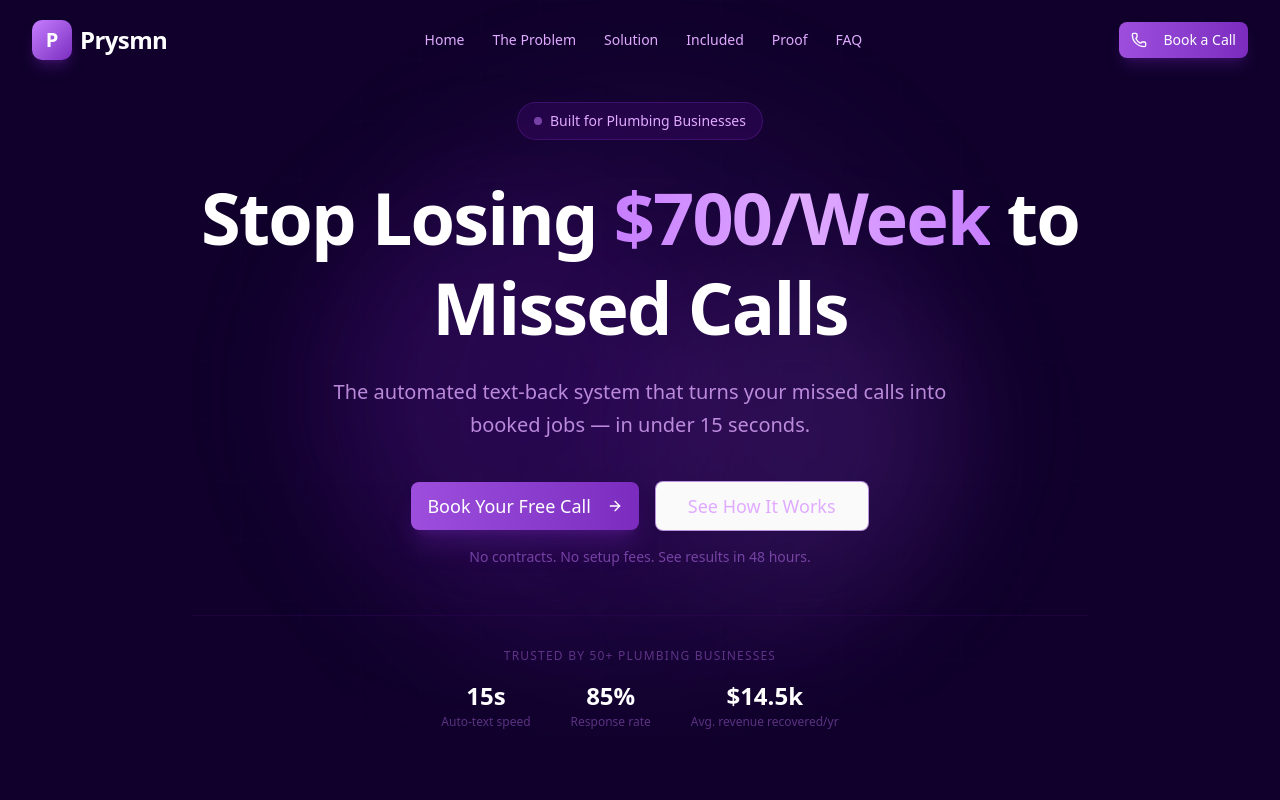
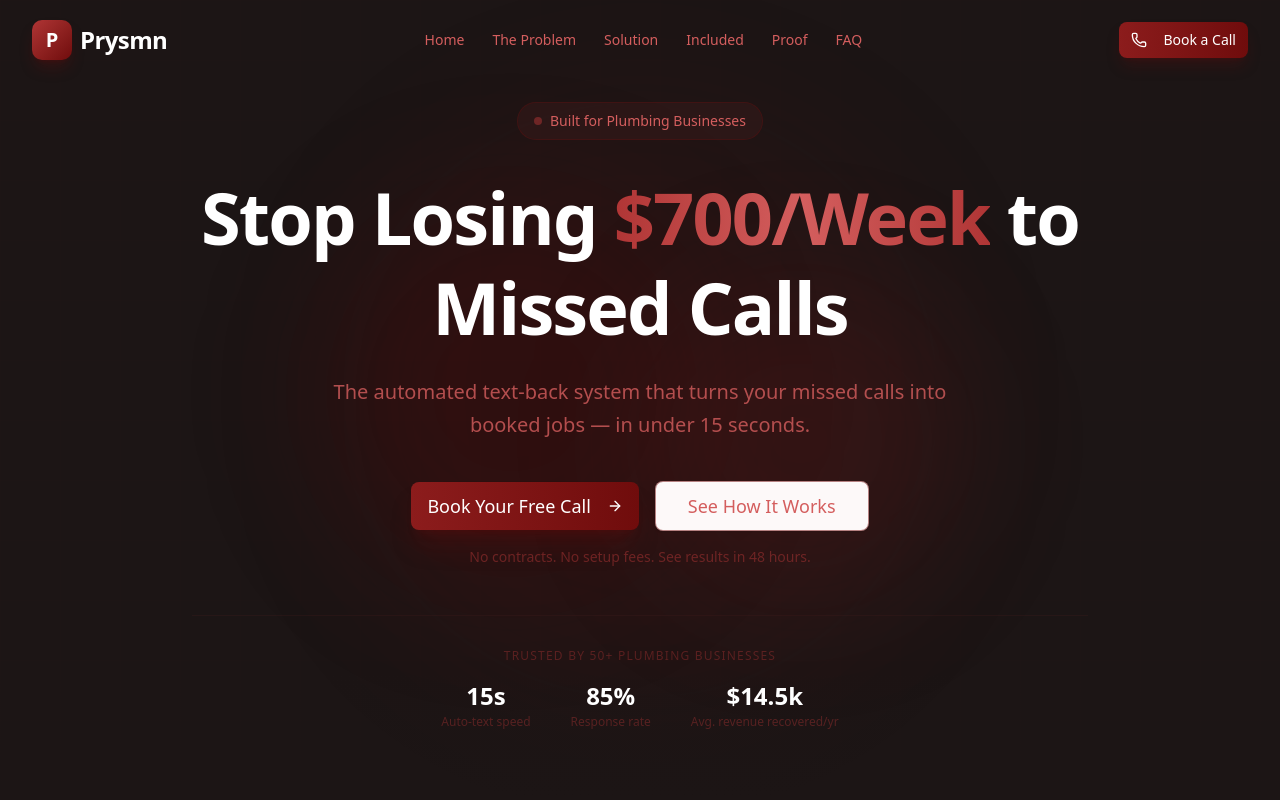
Before and after one commit to Low3ndDev/prysmn.v2, a Next.js app: page / in a window 1280 px wide. Shown: the top 800 px of the page. Built offline with nearby package versions, Linux system fonts and the light colour scheme.

Commit message:
ecc26102-0078-41d6-9571-befc7997c694

```diff
--- a/src/app/globals.css
+++ b/src/app/globals.css
@@ -42,84 +42,88 @@
   --radius-lg: var(--radius);
   --radius-xl: calc(var(--radius) + 4px);
 
-  /* Prysmn Purple Palette */
-  --color-prysmn-950: #10002b;
-  --color-prysmn-900: #240046;
-  --color-prysmn-800: #3c096c;
-  --color-prysmn-700: #5a189a;
-  --color-prysmn-600: #7b2cbf;
-  --color-prysmn-500: #9d4edd;
-  --color-prysmn-400: #c77dff;
-  --color-prysmn-300: #e0aaff;
+  /* Prysmn Dark Red Palette */
+  --color-prysmn-950: #1c1515;
+  --color-prysmn-900: #2d1818;
+  --color-prysmn-800: #401c1c;
+  --color-prysmn-700: #5a0303;
+  --color-prysmn-600: #700c0c;
+  --color-prysmn-500: #8c1c1c;
+  --color-prysmn-400: #b03535;
+  --color-prysmn-300: #d45e5e;
+  --color-prysmn-200: #e88080;
+  --color-prysmn-100: #f5a8a8;
+  --color-prysmn-gray: #727070;
+  --color-prysmn-gray-dark: #615f5f;
 }
 
 :root {
   --radius: 0.625rem;
-  --background: oklch(0.985 0.002 300);
-  --foreground: oklch(0.145 0.015 300);
+  --background: oklch(0.985 0.005 22);
+  --foreground: oklch(0.145 0.02 22);
   --card: oklch(1 0 0);
-  --card-foreground: oklch(0.145 0.015 300);
+  --card-foreground: oklch(0.145 0.02 22);
   --popover: oklch(1 0 0);
-  --popover-foreground: oklch(0.145 0.015 300);
-  --primary: oklch(0.389 0.177 300);
+  --popover-foreground: oklch(0.145 0.02 22);
+  --primary: oklch(0.389 0.177 22);
   --primary-foreground: oklch(0.985 0 0);
-  --secondary: oklch(0.955 0.02 300);
-  --secondary-foreground: oklch(0.25 0.1 300);
-  --muted: oklch(0.96 0.01 300);
-  --muted-foreground: oklch(0.5 0.04 300);
-  --accent: oklch(0.55 0.2 300);
+  --secondary: oklch(0.955 0.02 22);
+  --secondary-foreground: oklch(0.25 0.1 22);
+  --muted: oklch(0.96 0.01 22);
+  --muted-foreground: oklch(0.5 0.04 22);
+  --accent: oklch(0.55 0.2 22);
   --accent-foreground: oklch(0.985 0 0);
   --destructive: oklch(0.577 0.245 27.325);
-  --border: oklch(0.91 0.02 300);
-  --input: oklch(0.91 0.02 300);
-  --ring: oklch(0.45 0.18 300);
-  --chart-1: oklch(0.389 0.177 300);
-  --chart-2: oklch(0.55 0.2 300);
-  --chart-3: oklch(0.65 0.18 300);
-  --chart-4: oklch(0.75 0.15 300);
-  --chart-5: oklch(0.85 0.1 300);
-  --sidebar: oklch(0.97 0.01 300);
-  --sidebar-foreground: oklch(0.145 0.015 300);
-  --sidebar-primary: oklch(0.389 0.177 300);
+  --border: oklch(0.91 0.015 22);
+  --input: oklch(0.91 0.015 22);
+  --ring: oklch(0.45 0.18 22);
+  --chart-1: oklch(0.389 0.177 22);
+  --chart-2: oklch(0.55 0.2 22);
+  --chart-3: oklch(0.65 0.18 22);
+  --chart-4: oklch(0.75 0.15 22);
+  --chart-5: oklch(0.85 0.1 22);
+  --sidebar: oklch(0.97 0.01 22);
+  --sidebar-foreground: oklch(0.145 0.02 22);
+  --sidebar-primary: oklch(0.389 0.177 22);
   --sidebar-primary-foreground: oklch(0.985 0 0);
-  --sidebar-accent: oklch(0.955 0.02 300);
-  --sidebar-accent-foreground: oklch(0.25 0.1 300);
-  --sidebar-border: oklch(0.91 0.02 300);
-  --sidebar-ring: oklch(0.45 0.18 300);
+  --sidebar-accent: oklch(0.955 0.02 22);
+  --sidebar-accent-foreground: oklch(0.25 0.1 22);
+  --sidebar-border: oklch(0.91 0.015 22);
+  --sidebar-ring: oklch(0.45 0.18 22);
 }
 
 .dark {
-  --background: oklch(0.12 0.04 300);
-  --foreground: oklch(0.985 0.01 300);
-  --card: oklch(0.17 0.05 300);
-  --card-foreground: oklch(0.985 0.01 300);
-  --popover: oklch(0.17 0.05 300);
-  --popover-foreground: oklch(0.985 0.01 300);
-  --primary: oklch(0.65 0.18 300);
-  --primary-foreground: oklch(0.12 0.04 300);
-  --secondary: oklch(0.22 0.06 300);
-  --secondary-foreground: oklch(0.985 0.01 300);
-  --muted: oklch(0.22 0.06 300);
-  --muted-foreground: oklch(0.65 0.05 300);
-  --accent: oklch(0.55 0.2 300);
+  --background: oklch(0.12 0.03 22);
+  --foreground: oklch(0.985 0.01 22);
+  --card: oklch(0.17 0.04 22);
+  --card-foreground: oklch(0.985 0.01 22);
+  --popover: oklch(0.17 0.04 22);
+  --popover-foreground: oklch(0.985 0.01 22);
+  --primary: oklch(0.65 0.18 22);
+  --primary-foreground: oklch(0.12 0.03 22);
+  --secondary: oklch(0.22 0.05 22);
+  --secondary-foreground: oklch(0.985 0.01 22);
+  --muted: oklch(0.22 0.05 22);
+  --muted-foreground: oklch(0.65 0.04 22);
+  --accent: oklch(0.55 0.2 22);
   --accent-foreground: oklch(0.985 0 0);
   --destructive: oklch(0.704 0.191 22.216);
-  --border: oklch(0.3 0.06 300);
-  --input: oklch(0.3 0.06 300);
-  --ring: oklch(0.55 0.2 300);
-  --chart-1: oklch(0.55 0.2 300);
-  --chart-2: oklch(0.65 0.18 300);
-  --chart-3: oklch(0.75 0.15 300);
-  --chart-4: oklch(0.45 0.17 300);
-  --chart-5: oklch(0.85 0.1 300);
-  --sidebar: oklch(0.17 0.05 300);
-  --sidebar-foreground: oklch(0.985 0.01 300);
-  --sidebar-primary: oklch(0.55 0.2 300);
+  --border: oklch(0.3 0.05 22);
+  --input: oklch(0.3 0.05 22);
+  --ring: oklch(0.55 0.2 22);
+  --chart-1: oklch(0.55 0.2 22);
+  --chart-2: oklch(0.65 0.18 22);
+  --chart-3: oklch(0.75 0.15 22);
+  --chart-4: oklch(0.45 0.17 22);
+  --chart-5: oklch(0.85 0.1 22);
+  --sidebar: oklch(0.17 0.04 22);
+  --sidebar-foreground: oklch(0.985 0.01 22);
+  --sidebar-primary: oklch(0.55 0.2 22);
   --sidebar-primary-foreground: oklch(0.985 0 0);
-  --sidebar-accent: oklch(0.22 0.06 300);
-  --sidebar-accent-foreground: oklch(0.985 0.01 300);
-  --sidebar-border: oklch(0.3 0.06 300);
-  --sidebar-ring: oklch(0.55 0.2 300);
+  --sidebar-accent: oklch(0.22 0.05 22);
+  --sidebar-accent-foreground: oklch(0.985 0.01 22);
+  --sidebar-border: oklch(0.3 0.05 22);
+  --sidebar-ring: oklch(0.55 0.2 22);
 }
 
 @layer base {
@@ -153,14 +157,14 @@ section[id] {
 }
 
 ::-webkit-scrollbar-track {
-  background: #10002b;
+  background: #1c1515;
 }
 
 ::-webkit-scrollbar-thumb {
-  background: #5a189a;
+  background: #700c0c;
   border-radius: 4px;
 }
 
 ::-webkit-scrollbar-thumb:hover {
-  background: #7b2cbf;
+  background: #8c1c1c;
 }
--- a/src/components/sections/HeroSection.tsx
+++ b/src/components/sections/HeroSection.tsx
@@ -19,7 +19,7 @@ export default function HeroSection() {
         <div
           className="absolute inset-0 opacity-[0.03]"
           style={{
-            backgroundImage: `linear-gradient(rgba(199,125,255,0.3) 1px, transparent 1px), linear-gradient(90deg, rgba(199,125,255,0.3) 1px, transparent 1px)`,
+            backgroundImage: `linear-gradient(rgba(176,53,53,0.3) 1px, transparent 1px), linear-gradient(90deg, rgba(176,53,53,0.3) 1px, transparent 1px)`,
             backgroundSize: '60px 60px',
           }}
         />
--- a/src/components/sections/IncludedSection.tsx
+++ b/src/components/sections/IncludedSection.tsx
@@ -53,7 +53,7 @@ export default function IncludedSection() {
     <section id="services" aria-labelledby="services-heading" className="relative bg-prysmn-900/30 py-20 sm:py-28">
       {/* Background texture */}
       <div className="absolute inset-0 opacity-[0.02]" aria-hidden="true" style={{
-        backgroundImage: `radial-gradient(circle at 1px 1px, rgba(199,125,255,0.5) 1px, transparent 0)`,
+        backgroundImage: `radial-gradient(circle at 1px 1px, rgba(176,53,53,0.5) 1px, transparent 0)`,
         backgroundSize: '40px 40px',
       }} />
 
```
Also changed, not shown: 1 other file (tests, documents, lock files or other folders).
